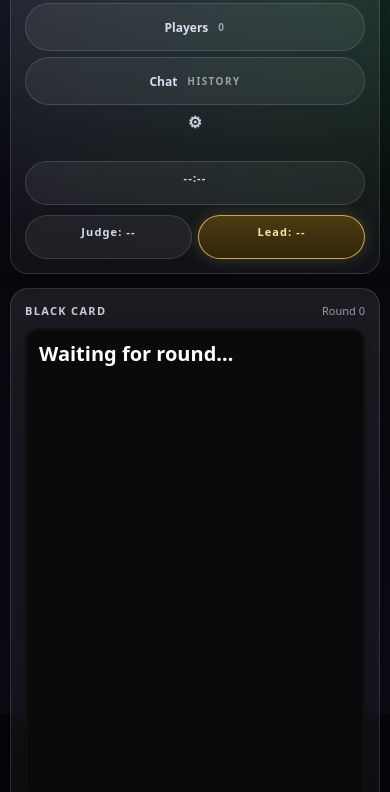
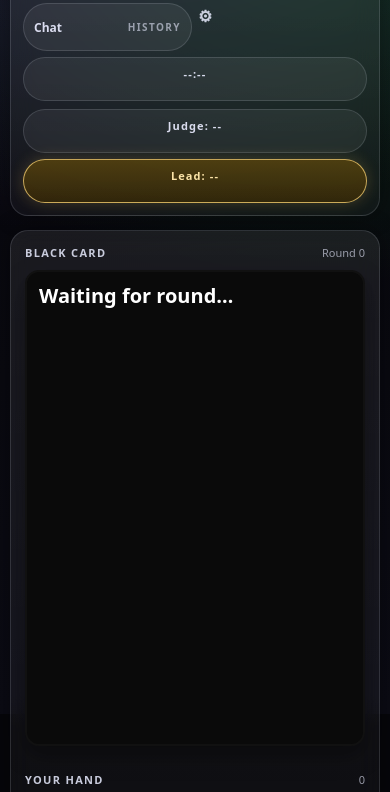
Before and after one commit to Chaotic-Sanity/xyzzymodern, a website: page public/index.html in a window 390 px wide. Shown: the part 130-922 px from the top of the page. Drawn offline with nearby package versions, Linux system fonts and the light colour scheme; no server answers.

Commit message:
Refine narrow-phone header layout

```diff
--- a/public/game.css
+++ b/public/game.css
@@ -1294,6 +1294,45 @@
 
 @media (max-width: 560px){
   .navDropBtn{
+    justify-content: space-between;
+  }
+
+  .topbar{
+    gap: 8px;
+    padding: 12px;
+  }
+
+  .brand{
+    width: 100%;
+  }
+
+  .statusCenter{
+    grid-template-columns: 1fr;
+  }
+
+  .right{
+    display: grid;
+    grid-template-columns: repeat(2, minmax(0, 1fr));
+    width: 100%;
+    gap: 8px;
+  }
+
+  .right .link,
+  .navDrop,
+  .right > .pill{
+    width: 100%;
+  }
+
+  .right .link,
+  .navDropBtn,
+  .right > .pill{
+    justify-content: space-between;
+    text-align: left;
+  }
+
+  #timerPill{
+    grid-column: 1 / -1;
+    text-align: center;
     justify-content: center;
   }
 
```
